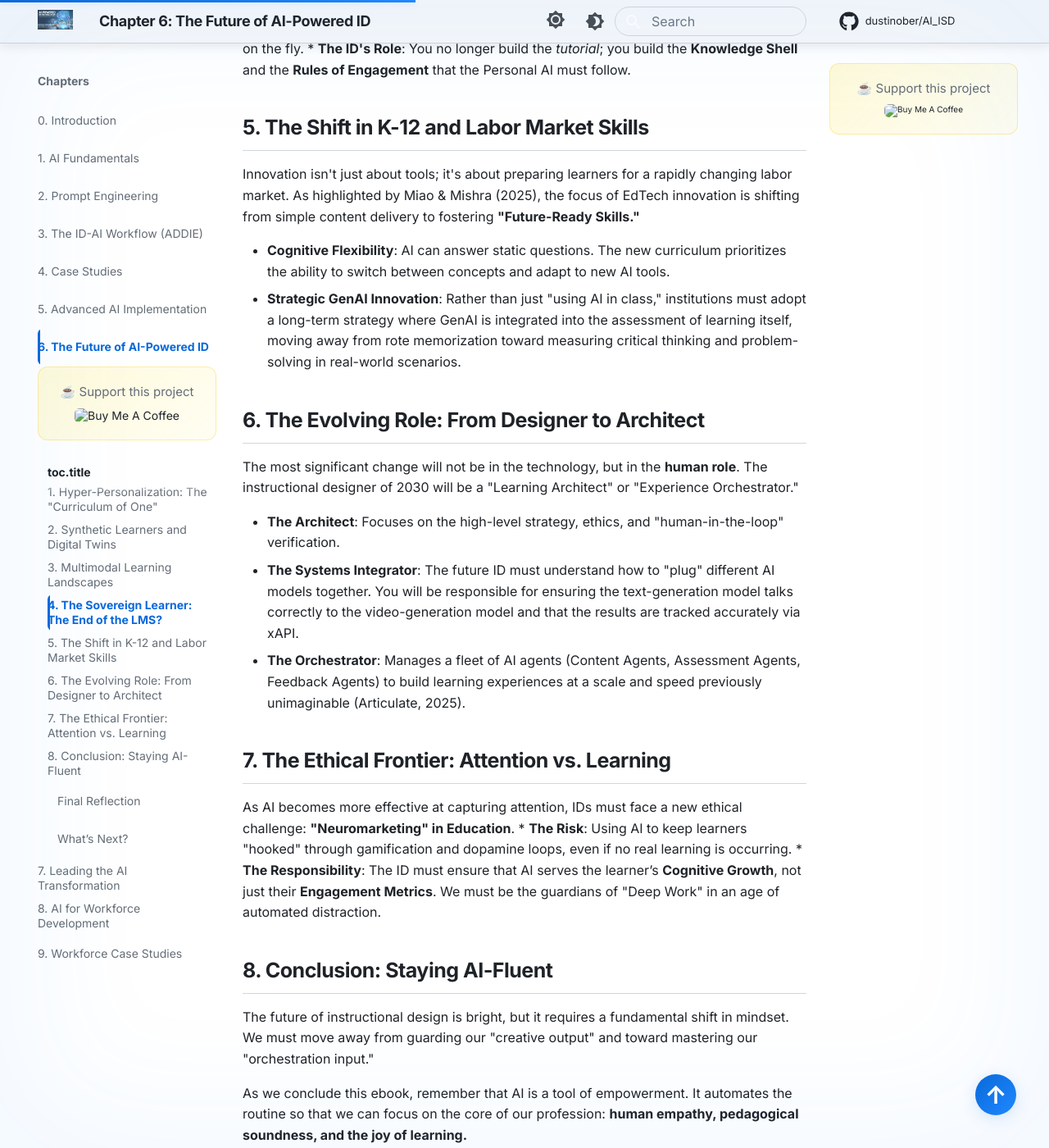
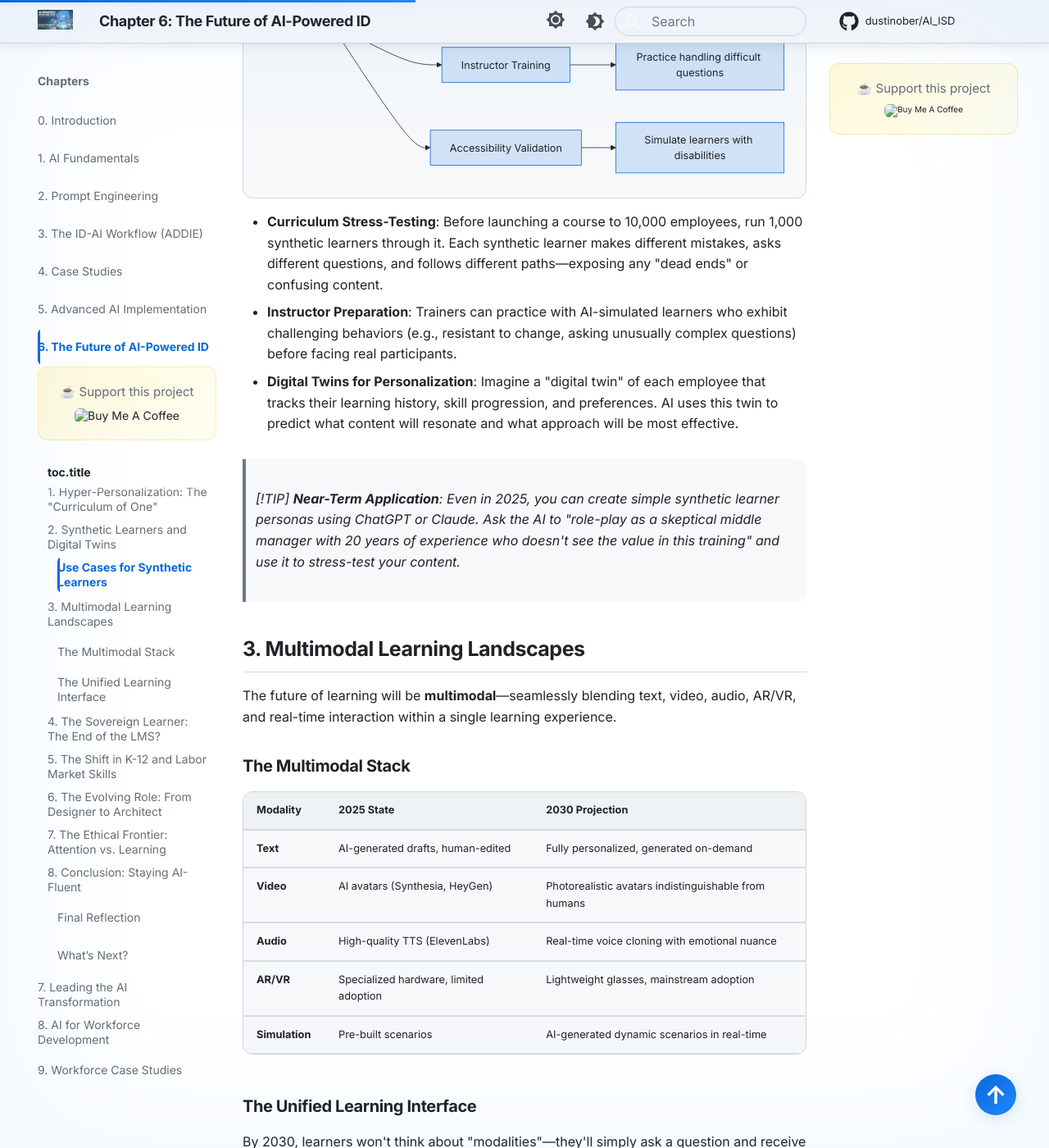
Before and after one commit to dustinober1/Ebook_AI-Powered_Instructional_Design, an MkDocs documentation site: the page built from docs/chapters/06-the-future.md, in a window 1280 px wide and 1400 px high, scrolled down 1786 px. Shown: the whole window at 82% size. Built offline with MkDocs 1.6.1 and Material for MkDocs 9.7.7, drawn with Linux system fonts in a browser that asks for light colours; comment, search, counter and statistics services are not loaded; some of the changed text lies outside the part shown.

Commit message:
Add new content and complete incomplete sections
New Pages:
- Appendix C: AI Tools Reference
  - 60+ curated AI tools organized by use case
  - Categories: LLMs, Video, Audio, Images, Research, Assessment, Agents
  - Tool selection framework with Mermaid diagram
  - Evaluation checklist for adopting new tools
  - Enterprise/privacy-focused options section
  - Resources for staying current

- About the Author page
  - Author bio and social links
  - Project philosophy and guiding principles
  - Contribution guidelines
  - Version history
  - Acknowledgments

Completed Content:
- Chapter 6: Completed 'Synthetic Learners' section
  - Use cases with Mermaid diagram
  - Curriculum stress-testing, instructor prep, digital twins
  - Practical tip for near-term application

- Chapter 6: Completed 'Multimodal Learning' section
  - Multimodal stack comparison table (2025 vs 2030)
  - Unified learning interface examples
  - ID's role in multimodal design

Updated Navigation:
- Added Appendix C to nav
- Added About page to nav
- Updated homepage Quick Resources with new pages

````diff
--- a/docs/chapters/06-the-future.md
+++ b/docs/chapters/06-the-future.md
@@ -26,11 +26,56 @@ By 2030, the concept of a "static course" will likely be obsolete. Instead of al
 
 ## 2. Synthetic Learners and Digital Twins
 
-...
+One of the most transformative applications of AI in instructional design will be **Synthetic Learners**—AI personas that simulate real students with specific characteristics, knowledge gaps, and learning behaviors.
+
+### Use Cases for Synthetic Learners
+
+```mermaid
+flowchart LR
+    A[Synthetic Learners] --> B[Curriculum Testing]
+    A --> C[Scenario Stress-Testing]
+    A --> D[Instructor Training]
+    A --> E[Accessibility Validation]
+
+    B --> B1[Test all pathways before launch]
+    C --> C1[Find dead-ends and logic errors]
+    D --> D1[Practice handling difficult questions]
+    E --> E1[Simulate learners with disabilities]
+```
+
+- **Curriculum Stress-Testing**: Before launching a course to 10,000 employees, run 1,000 synthetic learners through it. Each synthetic learner makes different mistakes, asks different questions, and follows different paths—exposing any "dead ends" or confusing content.
+- **Instructor Preparation**: Trainers can practice with AI-simulated learners who exhibit challenging behaviors (e.g., resistant to change, asking unusually complex questions) before facing real participants.
+- **Digital Twins for Personalization**: Imagine a "digital twin" of each employee that tracks their learning history, skill progression, and preferences. AI uses this twin to predict what content will resonate and what approach will be most effective.
+
+> [!TIP]
+> **Near-Term Application**: Even in 2025, you can create simple synthetic learner personas using ChatGPT or Claude. Ask the AI to "role-play as a skeptical middle manager with 20 years of experience who doesn't see the value in this training" and use it to stress-test your content.
 
 ## 3. Multimodal Learning Landscapes
 
-...
+The future of learning will be **multimodal**—seamlessly blending text, video, audio, AR/VR, and real-time interaction within a single learning experience.
+
+### The Multimodal Stack
+
+| Modality | 2025 State | 2030 Projection |
+|----------|------------|-----------------|
+| **Text** | AI-generated drafts, human-edited | Fully personalized, generated on-demand |
+| **Video** | AI avatars (Synthesia, HeyGen) | Photorealistic avatars indistinguishable from humans |
+| **Audio** | High-quality TTS (ElevenLabs) | Real-time voice cloning with emotional nuance |
+| **AR/VR** | Specialized hardware, limited adoption | Lightweight glasses, mainstream adoption |
+| **Simulation** | Pre-built scenarios | AI-generated dynamic scenarios in real-time |
+
+### The Unified Learning Interface
+
+By 2030, learners won't think about "modalities"—they'll simply ask a question and receive the answer in whatever format is most effective:
+
+- *"Show me how to do this"* → AI generates a video demonstration on the fly
+- *"Walk me through this"* → AR overlay appears on their actual equipment
+- *"Explain why this works"* → Interactive 3D model with voice explanation
+- *"Practice this with me"* → AI-driven simulation with real-time feedback
+
+> [!NOTE]
+> **The ID's Role in Multimodal Design**: You won't be creating each modality separately. Instead, you'll design the **content architecture** and **modality rules**—specifying when video is appropriate vs. text vs. simulation, and letting AI generate the actual content on demand.
+
 
 ## 4. The Sovereign Learner: The End of the LMS?
 
--- a/mkdocs.yml
+++ b/mkdocs.yml
@@ -89,8 +89,10 @@ nav:
   - Appendices:
     - A. ID Playbook: appendix.md
     - B. Workforce Prompts & Templates: appendix-workforce.md
+    - C. AI Tools Reference: appendix-tools.md
   - Bibliography: bibliography.md
   - Glossary: glossary.md
+  - About: about.md
 
 extra_css:
   - stylesheets/extra.css
````
Also changed, not shown: docs/about.md (added, +100 -0 lines), docs/appendix-tools.md (added, +233 -0 lines), docs/index.md (+7 -1 lines).
